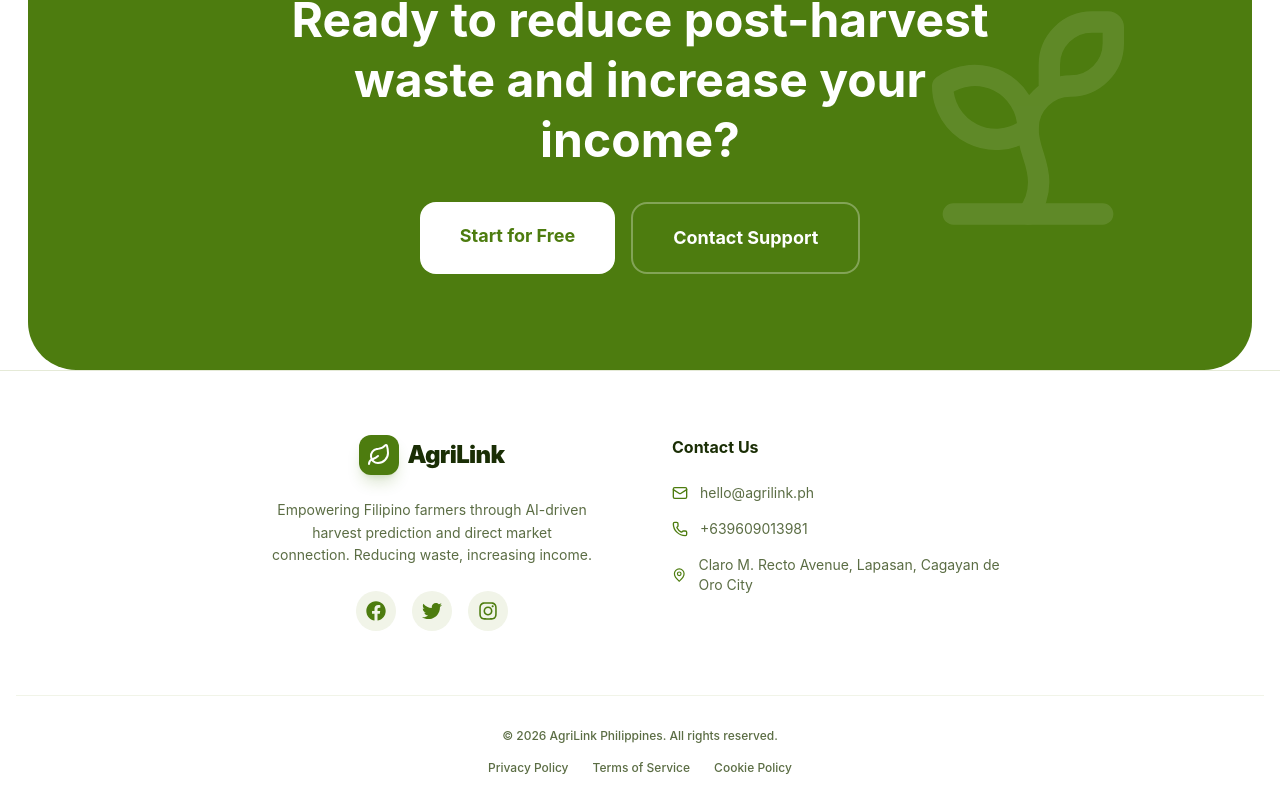
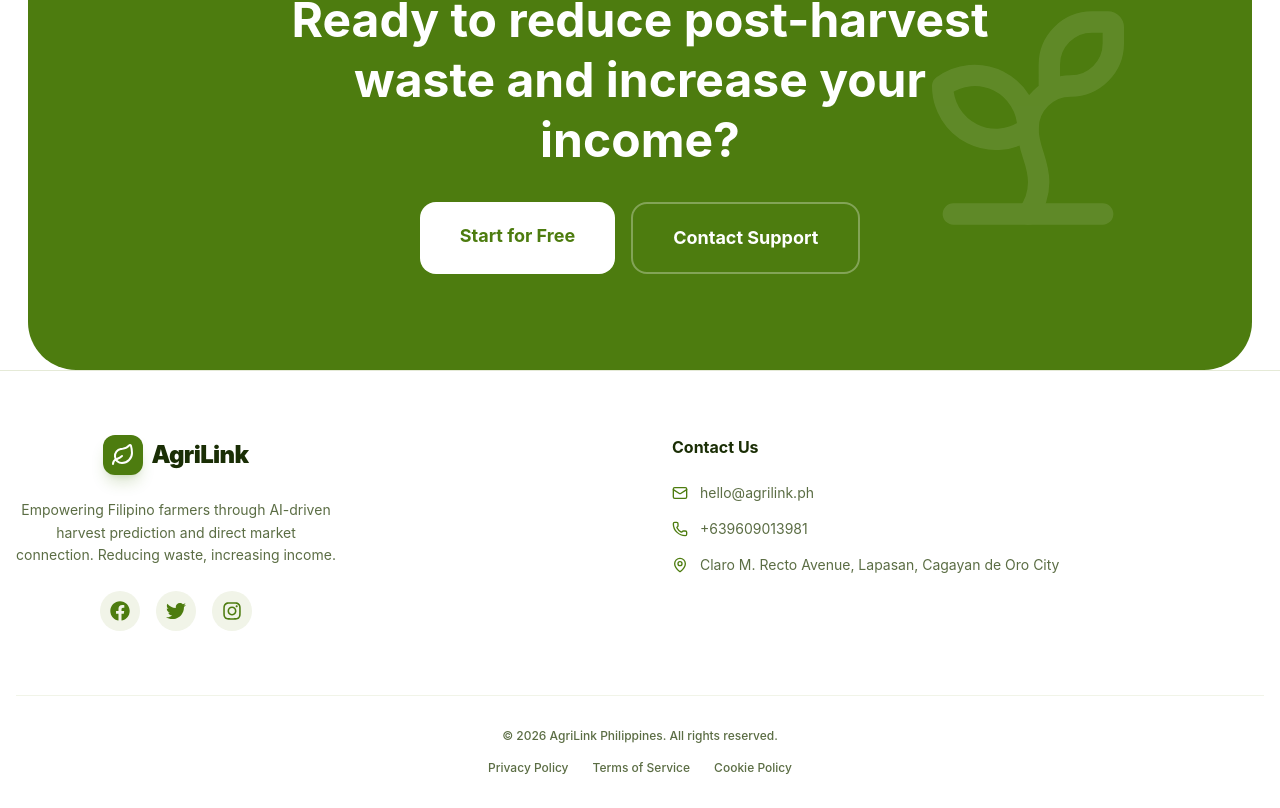
Before and after one commit to GaldoGwapings/agrilink, a React (Vite) app: page / in a window 1280 px wide. Shown: the part 2435-3243 px from the top of the page. Built offline with nearby package versions, Linux system fonts and the light colour scheme; no server answers.

Commit message:
footerrr

```diff
--- a/src/components/Footer.tsx
+++ b/src/components/Footer.tsx
@@ -7,7 +7,7 @@ export default function Footer() {
     <footer className="bg-white border-t border-[#E5EAD7] pt-16 pb-8">
       <div className="container mx-auto px-4">
 
-        <div className="grid grid-cols-2 gap-16 max-w-3xl mx-auto mb-16 items-start justify-items-center">
+        <div className="grid grid-cols-2 gap-16 mx-auto mb-16 items-start">
 
           {/* AgriLink brand */}
           <div className="space-y-6 max-w-xs flex flex-col items-center text-center">
```
